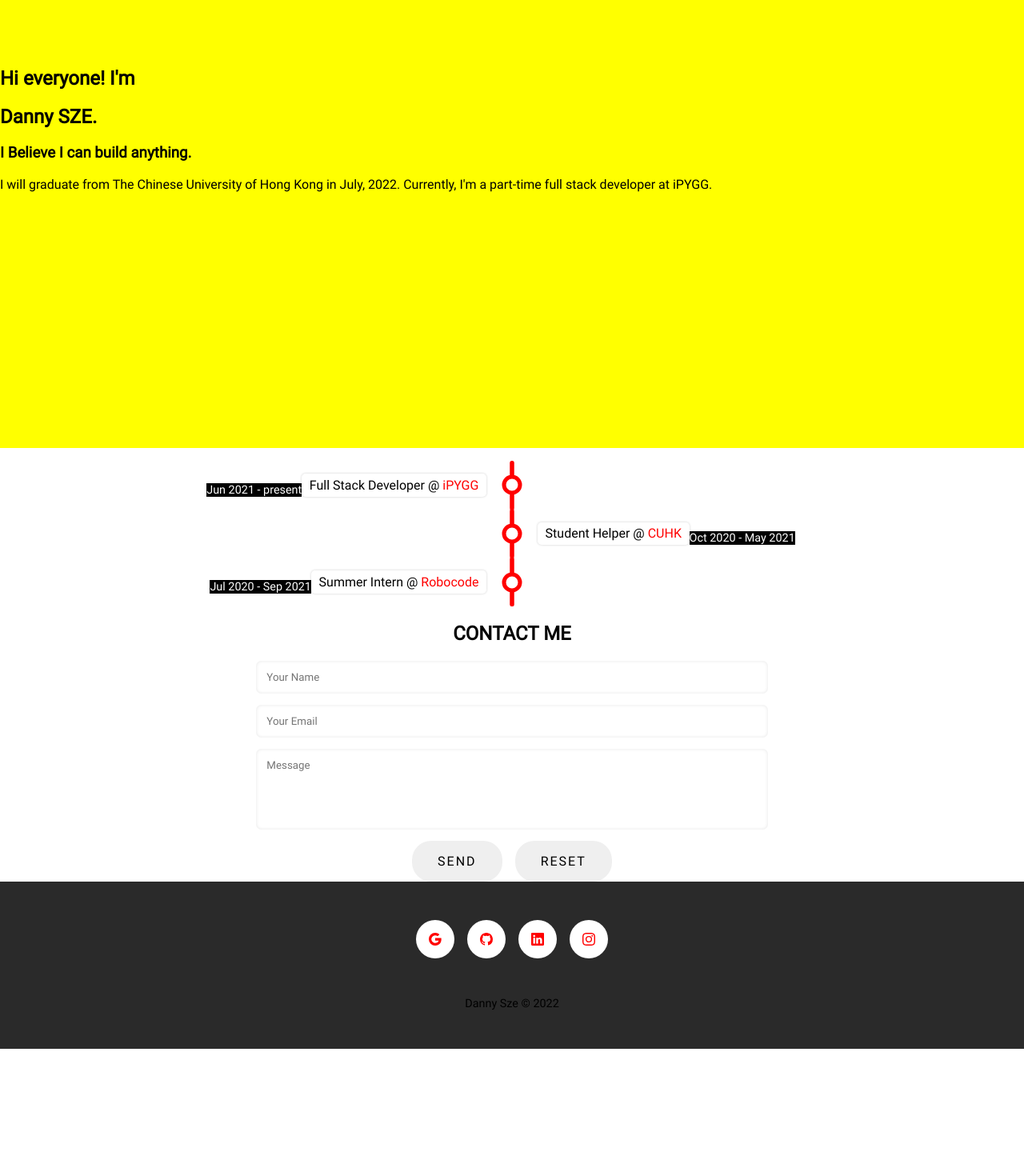
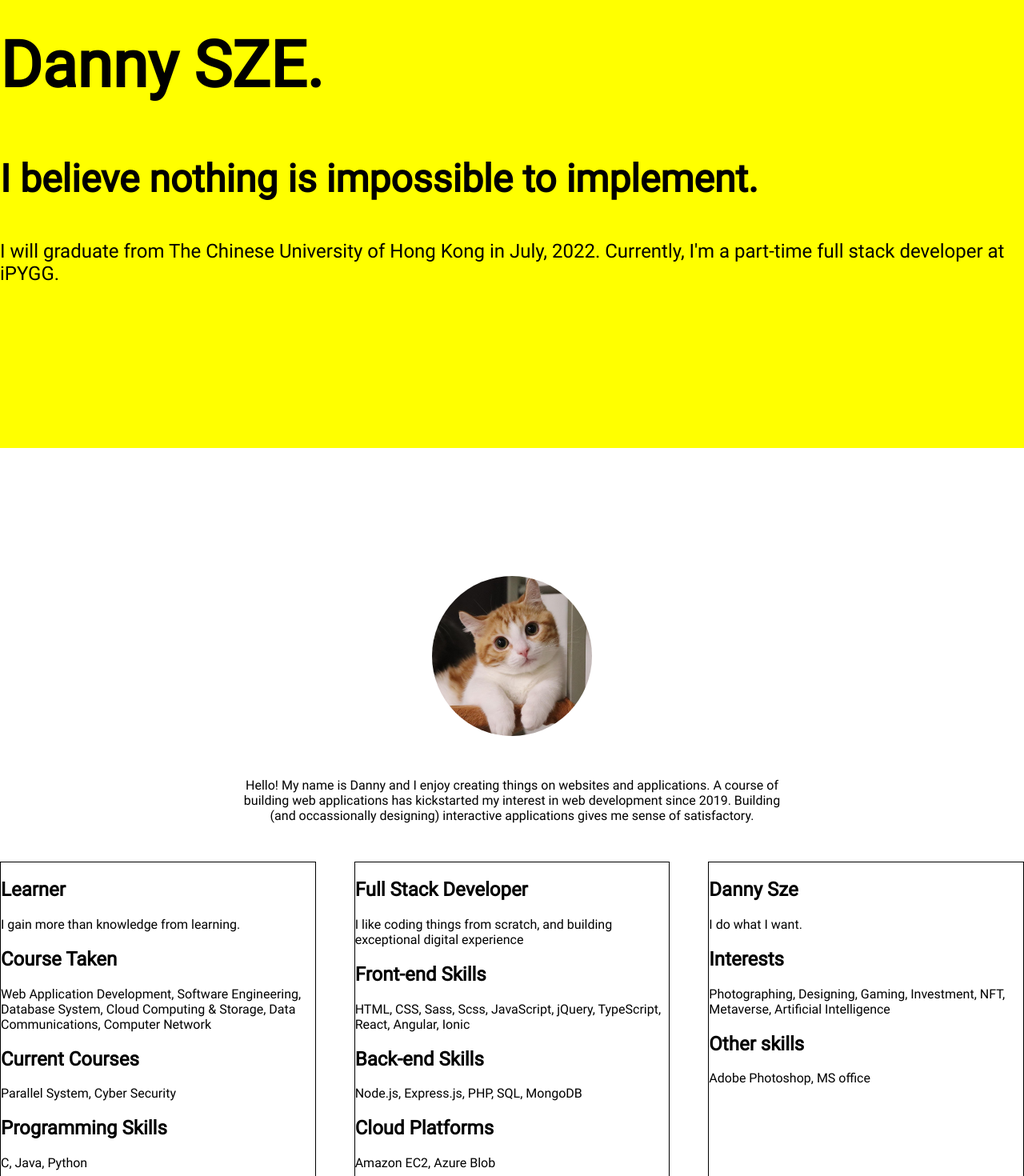
Before and after one commit to dannysze/my_page, a React (Create React App) app: page / in a window 1280 px wide. Shown: the part 240-1710 px from the top of the page at 80% size. Before the commit the page ends 1551 px from the top, so only its background shows below. Built offline with nearby package versions, Linux system fonts and the light colour scheme.

Commit message:
primary layout update

```diff
--- a/package.json
+++ b/package.json
@@ -4,7 +4,7 @@
   "version": "0.1.0",
   "private": true,
   "dependencies": {
-    "@babel/core": "^7.13.0",
+    "@babel/core": "^7.16.7",
     "@testing-library/jest-dom": "^5.16.1",
     "@testing-library/react": "^11.2.7",
     "@testing-library/user-event": "^12.8.3",
@@ -16,7 +16,7 @@
     "react-bootstrap-icons": "^1.7.2",
     "react-dom": "^17.0.2",
     "react-scripts": "4.0.3",
-    "sass": "^1.45.1",
+    "sass": "^1.45.2",
     "typescript": "^4.5.4",
     "web-vitals": "^1.1.2"
   },
--- a/src/App.sass
+++ b/src/App.sass
@@ -20,24 +20,33 @@
   width: 100%
   margin: auto
 
+.section__padding
+  padding-block: 10rem
+
 // Typography
 
 .center
   text-align: center
 
-.title-1
+.text__xxl
+  font-size: 5rem
 
+.text__xl
+  font-size: 3rem
 
-.title-2
+.text__l
+  font-size: 2rem
 
+.text__m
+  font-size: 1.5em
 
-.passage-1
+.text__s
+  font-size: 1em
 
-
-.small-1
+.text__xs
   font-size: 0.9em
 
-.test-uppercase
+.text-uppercase
   text-transform: uppercase
 
 // default link styles
--- a/src/components/about/About.js
+++ b/src/components/about/About.js
@@ -1,10 +1,69 @@
 import React, { useEffect } from 'react';
 import './About.sass';
+import avatar from '../../assets/img/test.jpg';
 
 const About = () => {
   return (
-    <section id="about">
+    <section id="about" className="section__padding">
+      <div className="max-width__container about__container">
+        <div className="about__avatar__container">
+          <img src={avatar} alt="Testing" id="about__avatar" />
+        </div>
+        <div className="about__description__container">
+          <p className="about__description text__s center">Hello! My name is Danny and I enjoy creating things on websites and applications. A course of building web applications has kickstarted my interest in web development since 2019. Building (and occassionally designing) interactive applications gives me sense of satisfactory.</p>
+        </div>
+        <div className="about__cardsgroup">
+          <div className="about__cards">
+            <div className="about__cards__icon">
 
+            </div>
+            <div className="about__cards__title__container">
+              <h1 className="about__cards__title">Learner</h1>
+              <p className="about__cards__title__description">I gain more than knowledge from learning.</p>
+            </div>
+            <div className="about__cards__content__container">
+              <h2 className="about__cards__content__title">Course Taken</h2>
+              <p className="about__cards__content">Web Application Development, Software Engineering, Database System, Cloud Computing & Storage, Data Communications, Computer Network</p>
+              <h2 className="about__cards__content__title">Current Courses</h2>
+              <p className="about__cards__content">Parallel System, Cyber Security</p>
+              <h2 className="about__cards__content__title">Programming Skills</h2>
+              <p className="about__cards__content">C, Java, Python</p>
+            </div>
+          </div>
+          <div className="about__cards">
+            <div className="about__cards__icon">
+
+            </div>
+            <div className="about__cards__title__container">
+              <h1 className="about__cards__title">Full Stack Developer</h1>
+              <p className="about__cards__title__description">I like coding things from scratch, and building exceptional digital experience</p>
+            </div>
+            <div className="about__cards__content__container">
+              <h2 className="about__cards__content__title">Front-end Skills</h2>
+              <p className="about__cards__content">HTML, CSS, Sass, Scss, JavaScript, jQuery, TypeScript, React, Angular, Ionic</p>
+              <h2 className="about__cards__content__title">Back-end Skills</h2>
+              <p className="about__cards__content">Node.js, Express.js, PHP, SQL, MongoDB</p>
+              <h2 className="about__cards__content__title">Cloud Platforms</h2>
+              <p className="about__cards__content">Amazon EC2, Azure Blob</p>
+            </div>
+          </div>
+          <div className="about__cards">
+            <div className="about__cards__icon">
+
+            </div>
+            <div className="about__cards__title__container">
+              <h1 className="about__cards__title">Danny Sze</h1>
+              <p className="about__cards__title__description">I do what I want.</p>
+            </div>
+            <div className="about__cards__content__container">
+              <h2 className="about__cards__content__title">Interests</h2>
+              <p className="about__cards__content">Photographing, Designing, Gaming, Investment, NFT, Metaverse, Artificial Intelligence</p>
+              <h2 className="about__cards__content__title">Other skills</h2>
+              <p className="about__cards__content">Adobe Photoshop, MS office</p>
+            </div>
+          </div>
+        </div>
+      </div>
     </section>
   );
 }
--- a/src/components/about/About.sass
+++ b/src/components/about/About.sass
@@ -0,0 +1,23 @@
+#about
+
+  .about__container
+    .about__avatar__container
+      text-align: center
+      #about__avatar
+        width: 200px
+        height: 200px
+        border-radius: 50%
+
+    .about__description__container
+      max-width: 700px
+      margin: 3rem auto
+      .about__description
+
+
+    .about__cardsgroup
+      display: flex
+      column-gap: 3em
+      width: 100%
+      .about__cards
+        flex: 1
+        border: 1px solid black
--- a/src/components/emailForm/EmailForm.js
+++ b/src/components/emailForm/EmailForm.js
@@ -18,8 +18,9 @@ const EmailForm = () => {
   };
 
   return (
-    <section id="contact" className="flex__container__center max-width__container">
-      <h1 className="form__title title-1 test-uppercase center">Contact Me</h1>
+    <section id="contact" className="flex__container__center section__padding">
+      <div className="max-width__container">
+        <h1 className="form__title text__l text-uppercase center">Contact Me</h1>
         <form ref={form} onSubmit={sendEmail} id="form">
           {/* <label>Name</label> */}
           <input className="form__items form__input" type="text" name="user_name" placeholder="Your Name" />
@@ -33,6 +34,7 @@ const EmailForm = () => {
             <button className="submit__btn submit__btn__secondary test-uppercase">Reset</button>
           </div>
         </form>
+      </div>
     </section>
   );
 }
--- a/src/components/emailForm/EmailForm.sass
+++ b/src/components/emailForm/EmailForm.sass
@@ -1,10 +1,11 @@
 #contact
-  flex-direction: column
+  // flex-direction: column
   .form__title
 
   #form
     width: 50%
-    flex: auto
+    margin: auto
+    // flex: auto
     display: flex
     flex-direction: column
     .form__items
--- a/src/components/experience/Experience.js
+++ b/src/components/experience/Experience.js
@@ -15,7 +15,13 @@ const ExperienceCard = ({ detail }) => {
           <div className="timeline__flag__time small-1">{detail.period}</div>
           <div className="timeline__flag__title">{detail.title} <span className="timeline__flag__company">@ <a href={detail.companyLink} target="_blank">{detail.company}</a></span></div>
         </div>
-        {/* <div className="timeline__card">Lorem ipsum dolor sit amet consectetur adipisicing elit. Corporis ut obcaecati dolor modi rerum veniam officia asperiores ex, tempora quaerat aliquam, deserunt, totam aliquid eveniet laborum velit nobis provident culpa. Dicta, accusamus nemo, quia animi cumque dolores incidunt aperiam voluptas quis quidem fugit itaque? Culpa, explicabo. Minima iusto velit mollitia vero nobis quo odio vel, optio aperiam, nostrum odit tenetur?</div> */}
+        <div className="timeline__card">
+          <ul className="timeline__card__list">
+            <li className="timeline__card__list__items">Lorem ipsum dolor, sit amet consectetur adipisicing elit.</li>
+            <li className="timeline__card__list__items">Lorem ipsum dolor, sit amet consectetur adipisicing elit.</li>
+            <li className="timeline__card__list__items">Lorem ipsum dolor, sit amet consectetur adipisicing elit.</li>
+          </ul>
+        </div>
       </div>
     </div>
   );
@@ -23,9 +29,9 @@ const ExperienceCard = ({ detail }) => {
 
 const Experience = () => {
   return (
-    <section id="experience" className=" max-width__container">
+    <section id="experience" className="section__padding">
       {/* <div>Timeline</div> */}
-      <div className="timeline__container">
+      <div className="timeline__container" className="max-width__container">
         {Details.map(item => <ExperienceCard key={item.id} detail={item} />)}
       </div>
     </section>
--- a/src/components/experience/Experience.sass
+++ b/src/components/experience/Experience.sass
@@ -13,7 +13,7 @@
       top: 0
       left: 50%
       transform: translateX(-50%)
-      border-radius: 2.5px
+      // border-radius: 2.5px
 
     .timeline__items
       position: relative
@@ -73,7 +73,7 @@
         .timeline__flag, .timeline__card
           margin-left: auto
           margin-right: $timeline_margin !important
-          text-align: right
+          // text-align: right
           &::after
             // right: -30px
             // border-left: 15px solid red
@@ -93,3 +93,9 @@
             // border-right: 15px solid red
           .timeline__flag__time
             margin-right: auto
+
+      .timeline__card__list
+        padding: 0
+        margin: 0
+        .timeline__card__list__items
+          color: blue
--- a/src/components/footer/Footer.js
+++ b/src/components/footer/Footer.js
@@ -41,7 +41,7 @@ const Footer = () => {
             </a>
           ))}
         </div>
-        <p className="footer__text small-1 center">Danny Sze &copy; 2022</p>
+        <p className="footer__text text__xs center">Danny Sze &copy; 2022</p>
       </div>
     </footer>
   );
--- a/src/components/hero/Hero.js
+++ b/src/components/hero/Hero.js
@@ -3,10 +3,10 @@ import './Hero.sass';
 
 const Hero = () => {
 
-  const first = <h1>Hi everyone! I'm</h1>;
-  const second = <h2>Danny SZE.</h2>;
-  const third = <h3>I Believe I can build anything.</h3>;
-  const heroPassage = <p>I will graduate from The Chinese University of Hong Kong in July, 2022. Currently, I'm a part-time full stack developer at iPYGG.</p>;
+  const first = <h1 className="text__xs">Hi everyone! I'm</h1>;
+  const second = <h2 className="text__xxl">Danny SZE.</h2>;
+  const third = <h3 className="text__xl">I believe nothing is impossible to implement.</h3>;
+  const heroPassage = <p className="text__m">I will graduate from The Chinese University of Hong Kong in July, 2022. Currently, I'm a part-time full stack developer at iPYGG.</p>;
 
   const heroItems = [first, second, third, heroPassage];
 
--- a/src/index.sass
+++ b/src/index.sass
@@ -6,6 +6,9 @@ body
   margin: 0
   height: 100%
   overflow: overlay
+
+#root
+  height: 100%
 
 ::-webkit-scrollbar
   width: 5px
@@ -18,9 +21,6 @@ body
   background: lightgrey
   border-radius: 2.5px
 
-#root
-  height: 100%
-
 @font-face
   font-family: 'Roboto-Regular'
   src: local('Roboto-Regular'), url(./assets/fonts/Roboto-Regular.ttf) format('truetype')
```
Also changed, not shown: src/components/experience/ExperienceDetails.js (+9 -12 lines), 1 other file (tests, documents, lock files or other folders). Lines whose indentation alone changed are shown as unchanged.
